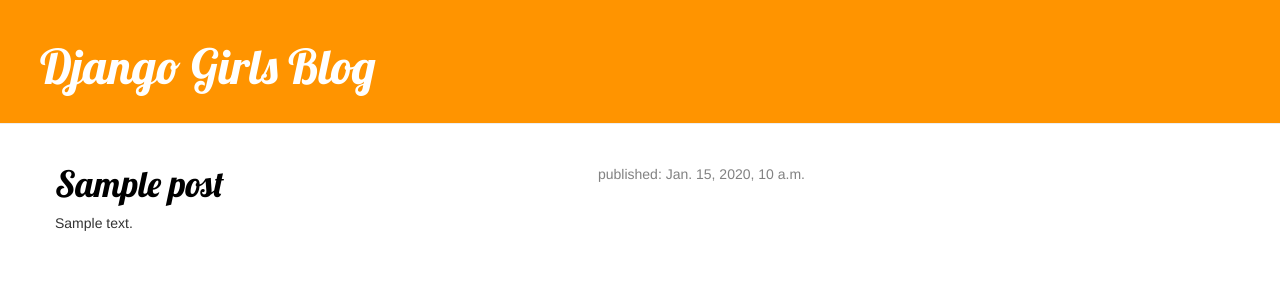
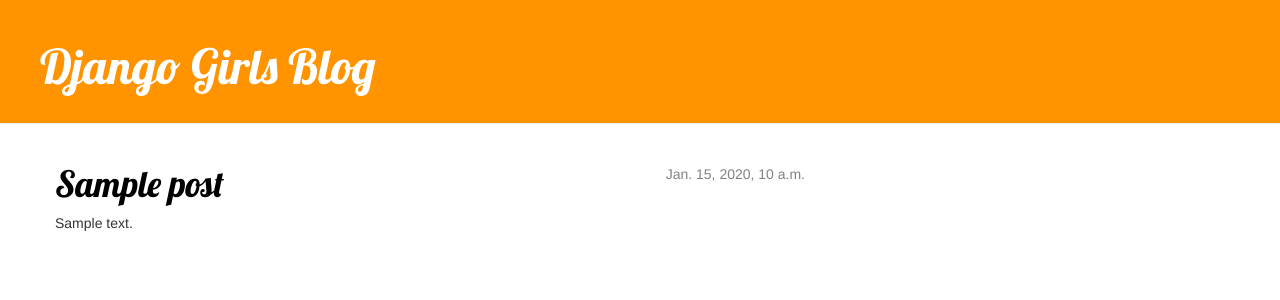
Before and after one commit to claremacrae/django-sites, a Django app: template blog/templates/blog/post_list.html in a window 1280 px wide. Shown: the top 300 px of the page. Run offline with Django 3.2, Linux system fonts and the light colour scheme; the template is opened without the code that fills it: values that come from a table or form of the project are taken from there, others are empty; tables that the repository leaves empty hold one stand-in row (values such as "Sample post"); some libraries are stand-ins or nearby versions.

Commit message:
Remove 'published:' from date, as per code in section 20

```diff
--- a/blog/templates/blog/post_list.html
+++ b/blog/templates/blog/post_list.html
@@ -18,7 +18,7 @@
                     {% for post in posts %}
                         <div class="post">
                             <div class="date">
-                                <p>published: {{ post.published_date }}</p>
+                                {{ post.published_date }}
                             </div>
                             <h1><a href="">{{ post.title }}</a></h1>
 
```
